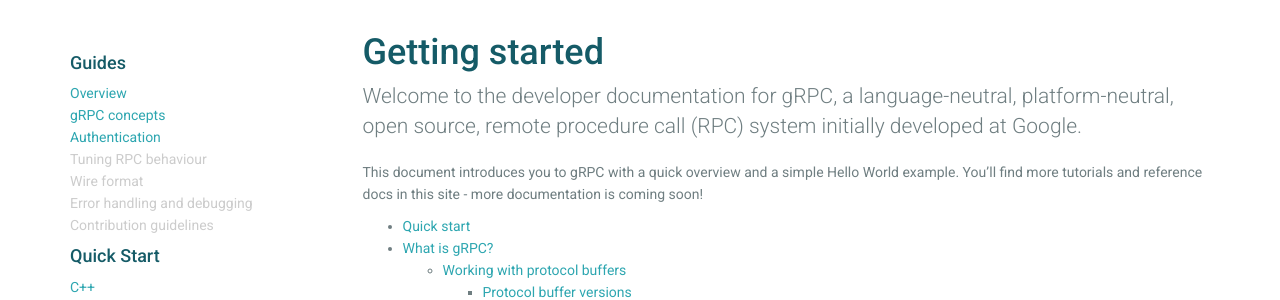
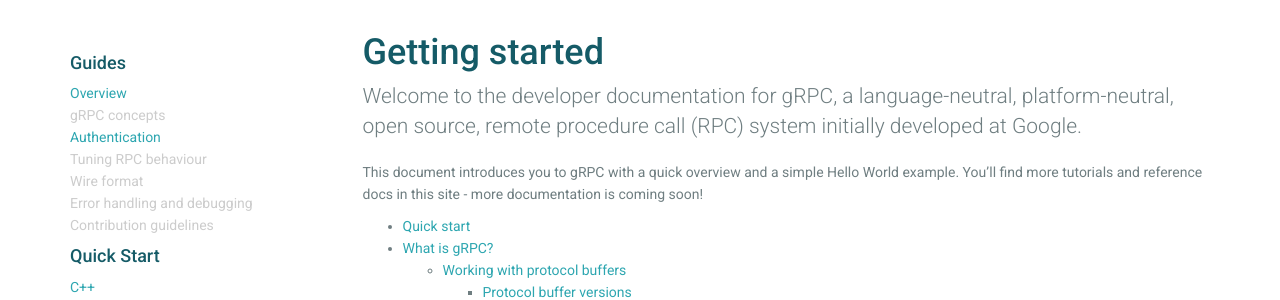
Before and after one commit to grpc/grpc.github.io, a Jekyll site: the page built from docs/index.md, in a window 1280 px wide. Shown: the part 178-478 px from the top of the page. Built offline with Jekyll 4.4.1, drawn with Linux system fonts in a browser that asks for light colours; nearby versions of some CDN libraries; library files that are not in the unit come from our copies; Markdown is read by kramdown in place of the engine named in the settings.

Commit message:
re-disabled the concepts link for now

```diff
--- a/_layouts/docs.html
+++ b/_layouts/docs.html
@@ -8,7 +8,7 @@
     <ul class="list-unstyled docs-side-nav">
       <li><h4>Guides</h4></li>
       <li><a href="/docs/">Overview</a></li>
-      <li><a href="/docs/guides/concepts.html">gRPC concepts</a></li>
+      <li><a class="disabled" href="/docs/guides/concepts.html">gRPC concepts</a></li>
       <li><a href="/docs/guides/auth.html">Authentication</a></li>
       <li><a class="disabled" href="/docs/guides/tuning.html">Tuning RPC behaviour</a></li>
       <li><a class="disabled" href="/docs/guides/wire.html">Wire format</a></li>
```
